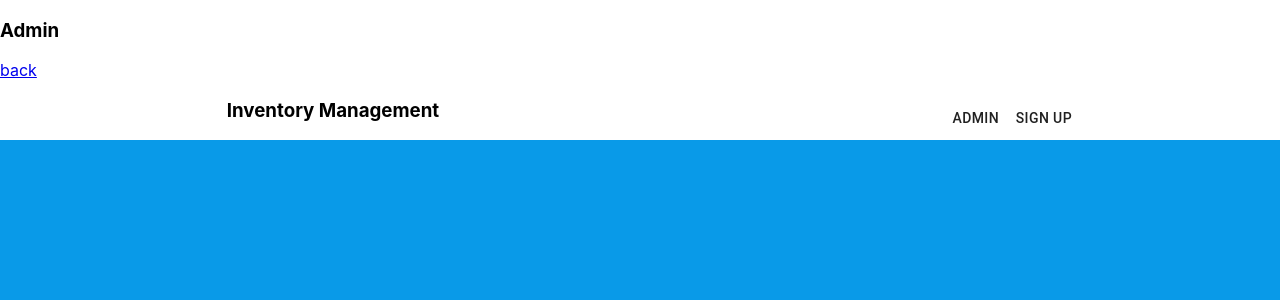
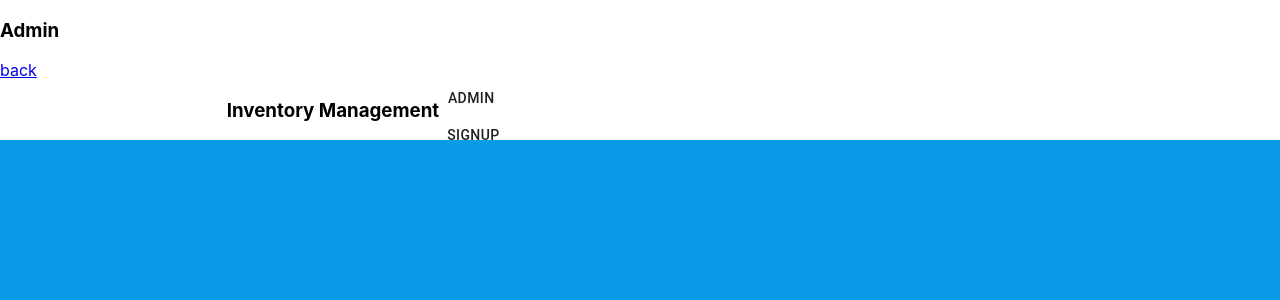
Before and after one commit to kaleyxiaozheng/inventorySystemBackend, a React (Create React App) app in the folder inventory-app/: page /Admin in a window 1280 px wide. Shown: the top 300 px of the page. Built offline with nearby package versions, Linux system fonts and the light colour scheme.

Commit message:
add Header component

```diff
--- a/inventory-app/src/components/Admin.js
+++ b/inventory-app/src/components/Admin.js
@@ -1,6 +1,6 @@
 import React, { Component } from 'react';
 import '../css/Admin.css';
-import { HashRouter, Link, BrowserRouter } from "react-router-dom";
+import {Link} from "react-router-dom";
 
 export class Admin extends Component{
     render(){
--- a/inventory-app/src/components/App.js
+++ b/inventory-app/src/components/App.js
@@ -2,33 +2,24 @@ import React from 'react';
 import '../css/App.css';
 import '../css/Button.css';
 import '../css/Form.css';
-import LabelButton from './Button';
-import { Route, Router } from "react-router";
-import { HashRouter, Link, BrowserRouter } from "react-router-dom";
+import {LabelButtonRouter} from './Button';
+import {BrowserRouter } from "react-router-dom";
 import { Admin } from './Admin';
-import { createBrowserHistory } from "history";
-
-const history = createBrowserHistory();
+import { Route} from "react-router";
 
 function App() {
   return (
     <BrowserRouter>
         <Route path="/Admin" component={Admin} />
-        <div className="row">
+      <div className = "row">
         <div className="App-title">
          <h3>Inventory Management</h3>
         </div>
-          <div className="Label-button">
-            <div>
-              {/* <Link to="/Admin">Admin</Link> */}
-              <LabelButton label="Admin" path='/admin'></LabelButton>
-            </div>
-            <div>
-              <LabelButton label="Sign up" path='/signup'></LabelButton>
+        <div className="Access-app">
+          <LabelButtonRouter label="Admin" path='/admin'></LabelButtonRouter>
+          <LabelButtonRouter label="Signup" path='/signup'></LabelButtonRouter>
          </div>
         </div>
-        </div>
-
       <div className="Input-area">
 
       </div>
--- a/inventory-app/src/components/Button.js
+++ b/inventory-app/src/components/Button.js
@@ -1,9 +1,7 @@
 import React, { Component } from 'react';
-import { Button } from '@material-ui/core';
-// import './css/Button.css';
-import {
-  withRouter
-} from 'react-router-dom';
+import {Button} from '@material-ui/core';
+import '../css/Button.css';
+import {withRouter} from 'react-router-dom';
 
 class LabelButton extends Component {
   render() {
@@ -17,4 +15,4 @@ class LabelButton extends Component {
   }
 }
 
-export default withRouter(LabelButton);
+export const LabelButtonRouter =  withRouter(LabelButton);
```
Also changed, not shown: inventory-app/src/components/Header.js (added, +19 -0 lines), inventory-app/src/css/App.css (line endings or trailing spaces). Lines whose indentation alone changed are shown as unchanged.
